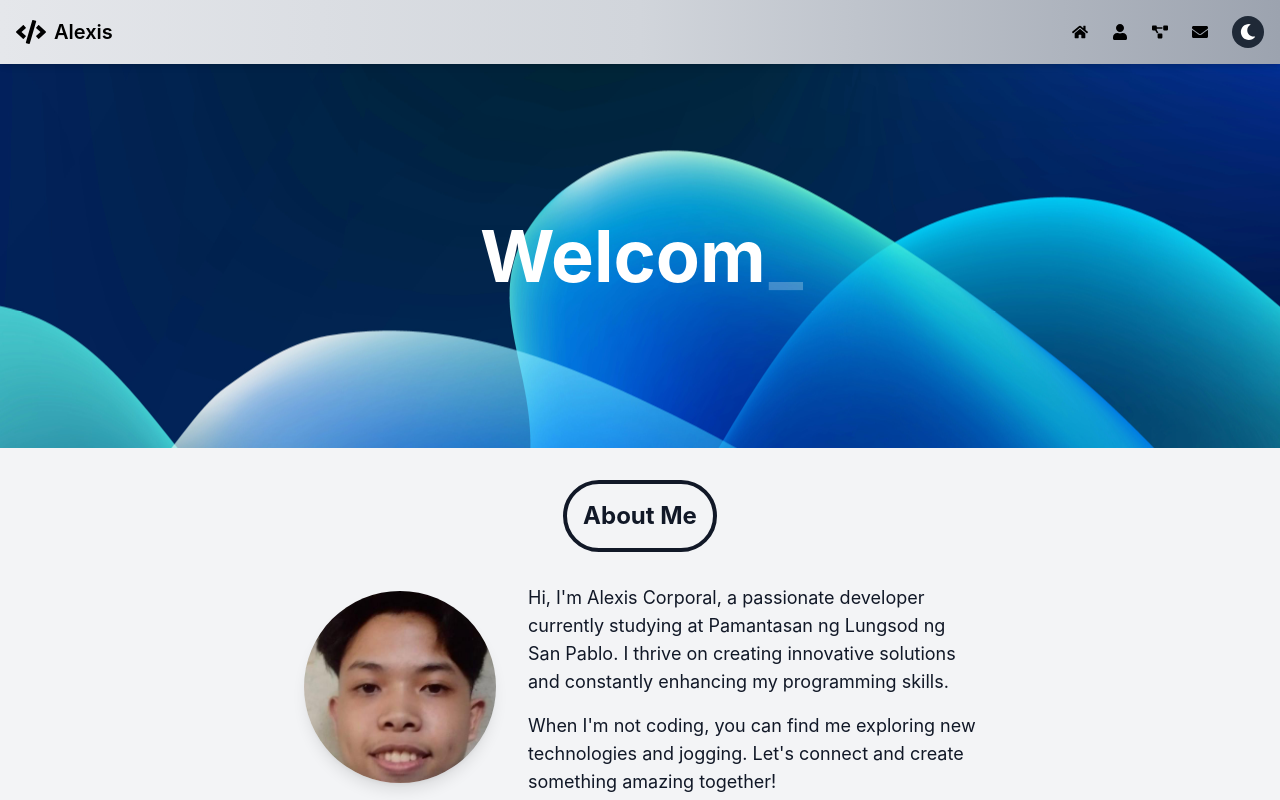
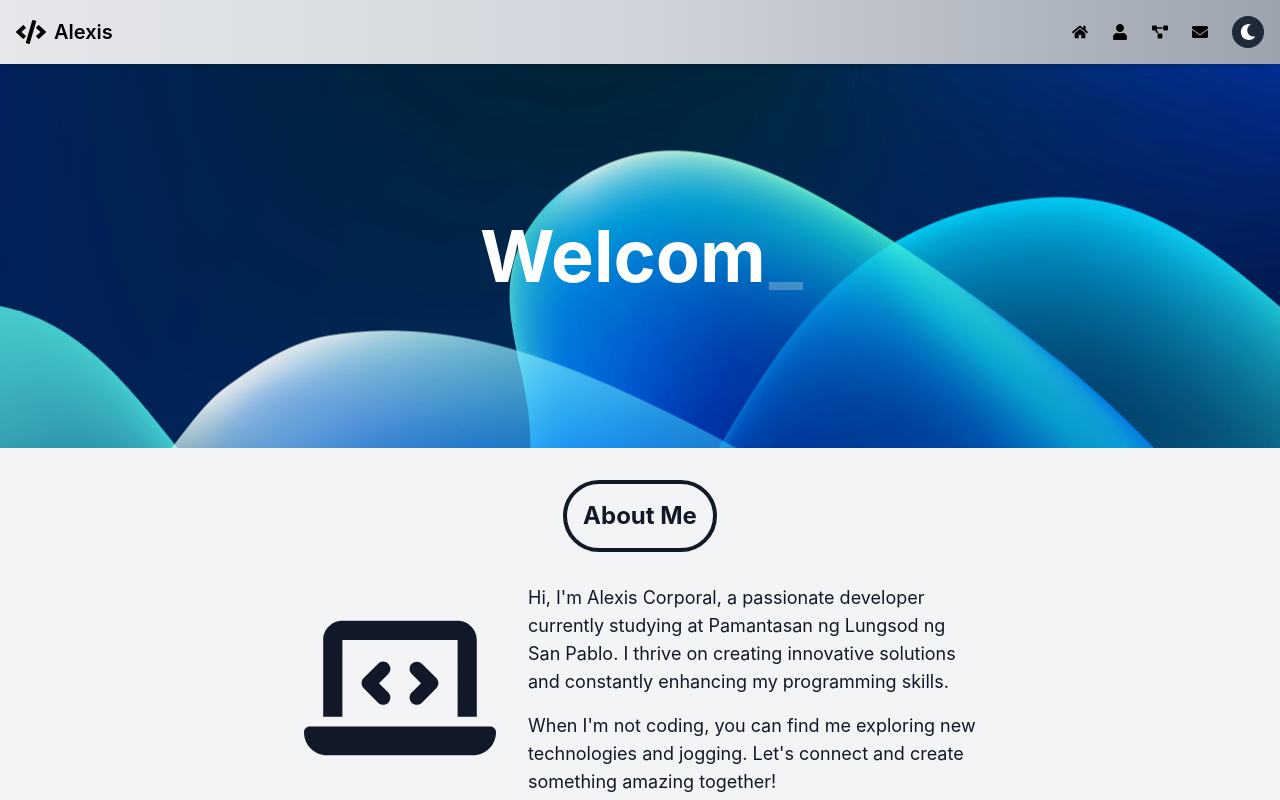
Before and after one commit to Alexis12119/personal-website, a React (Create React App) app: page / in a window 1280 px wide. Shown: the top 800 px of the page. Built offline with nearby package versions, Linux system fonts and the light colour scheme.

Commit message:
feat(about): use icon instead of profile picture.

```diff
--- a/package.json
+++ b/package.json
@@ -3,6 +3,9 @@
   "version": "0.1.0",
   "private": true,
   "dependencies": {
+    "@fortawesome/fontawesome-svg-core": "^6.5.2",
+    "@fortawesome/free-solid-svg-icons": "^6.5.2",
+    "@fortawesome/react-fontawesome": "^0.2.2",
     "@testing-library/jest-dom": "^5.17.0",
     "@testing-library/react": "^13.4.0",
     "@testing-library/user-event": "^13.5.0",
--- a/src/components/About.js
+++ b/src/components/About.js
@@ -1,8 +1,7 @@
 import React from "react";
 import { motion } from "framer-motion";
-import { LazyLoadImage } from "react-lazy-load-image-component";
-import "react-lazy-load-image-component/src/effects/blur.css";
-import profilePicture from "../assets/img/profiles.jpg";
+import { FontAwesomeIcon } from "@fortawesome/react-fontawesome";
+import { faLaptopCode } from "@fortawesome/free-solid-svg-icons";
 
 function About() {
   return (
@@ -20,11 +19,9 @@ function About() {
           whileTap={{ scale: 0.9 }}
           className="mb-6 md:mb-0 md:mr-8"
         >
-          <LazyLoadImage
-            src={profilePicture}
-            alt="Profile"
-            effect="blur"
-            className="w-32 h-32 md:w-48 md:h-48 rounded-full shadow-lg"
+          <FontAwesomeIcon
+            icon={faLaptopCode}
+            className="w-32 h-32 md:w-48 md:h-48 text-gray-900 dark:text-gray-100"
           />
         </motion.div>
         <motion.div
```
Also changed, not shown: 1 other file (tests, documents, lock files or other folders).
